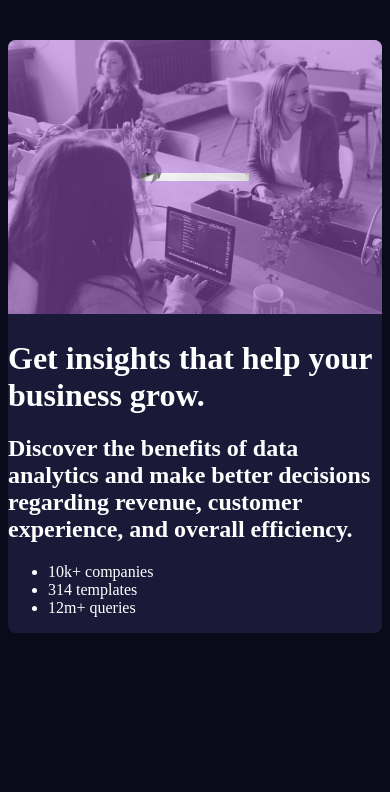
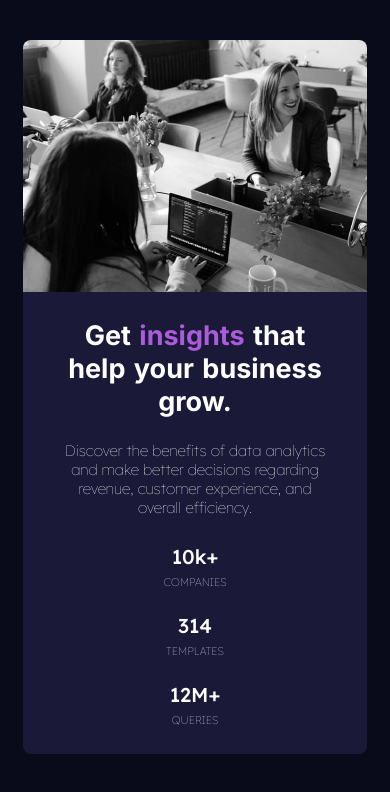
Before and after one commit to DictionaryFrancis/get-insight, a plain HTML site: page index.html in a window 390 px wide. Drawn offline with Linux system fonts and the light colour scheme.

Commit message:
Mobile layout done

```diff
--- a/css/style.css
+++ b/css/style.css
@@ -1,30 +1,76 @@
+/*----------VARIABLES--------*/
+:root{
+--very-dark-blue: hsl(233, 47%, 7%);
+--dark-blue: hsl(244, 38%, 16%);
+--violet: hsl(277, 64%, 61%)
+}
+
+/*----------GERAL LAYOUT--------*/
+
 body{
-    background: hsl(233, 47%, 7%);
+    background: var(--very-dark-blue);
     color: white;
+    font-size: 15px;
+    font-family: 'Lexend Deca', sans-serif;
 }
 .container{
     background: hsl(244, 38%, 16%);
     border-radius: 8px;
-    margin: 40px auto;
+    margin: 40px 15px;
 }
 .container-flex{
     display: flex;
     flex-direction: column;
 }
 
+/*----------MAIN--------*/
+
 .image{
     width: 100%;
     border-top-left-radius: 8px;
     border-top-right-radius: 8px;
-    /* opacity: 0.4; */
-    outline: 133px solid hsla(277, 64%, 61%, 0.5) !important;
-    outline-offset: -133px;
-    overflow: hidden;
-    position: relative;
 }
 
-/*----------MAIN--------*/
+main{
+    margin: auto 30px ;
+}
 
 h1{
+    font-family: 'Inter', sans-serif;
+    text-align: center;
+    margin: 23px 0px;
+    font-size: 27px;
+    word-spacing: 2px;
+}
+h1 span{
+    color: var(--violet);
+}
+h2{
+    font-size: 15px;
+    font-weight: 100;
+    text-align: center;
+    margin: 0px 5px;
+}
+ul{
+    list-style: none;
+    text-align: center;
+    padding: 0;
+}
+li{
+    padding: 12px;
+    font-size: 20px;
+    font-weight: 500;
+}
+li legend{
+    font-weight: 100;
+    padding-top: 6px;
+    font-size: 11px;
+    text-transform: uppercase;
+}
 
+@media (min-width:440px) {
+    .container-flex{
+        display: flex;
+        flex-direction: row-reverse;
+    }
 }
--- a/index.html
+++ b/index.html
@@ -4,6 +4,15 @@
 <head>
   <meta charset="UTF-8">
   <link rel="stylesheet" href="./css/style.css">
+  <link rel="preconnect" href="https://fonts.googleapis.com">
+  <link rel="preconnect" href="https://fonts.gstatic.com" crossorigin>
+  <link href="https://fonts.googleapis.com/css2?family=Inter:wght@100;200;300;400;500;600;700;800;900&display=swap"
+    rel="stylesheet">
+  <link rel="preconnect" href="https://fonts.googleapis.com">
+  <link rel="preconnect" href="https://fonts.gstatic.com" crossorigin>
+  <link
+    href="https://fonts.googleapis.com/css2?family=Lexend+Deca:wght@100;200;300;400;500;600;700;800;900&display=swap"
+    rel="stylesheet">
   <meta name="viewport" content="width=device-width, initial-scale=1.0">
   <!-- displays site properly based on user's device -->
 
@@ -20,17 +29,17 @@
       <img class="image" src="../get-insight/images/image-header-mobile.jpg"
         alt="people working in a workspace, laughing and concetrated">
     </div>
-    <main>
-      <h1> Get insights that help your business grow.</h1>
+    <main role="main">
+      <h1> Get <span> insights </span>that help your business grow.</h1>
 
       <h2> Discover the benefits of data analytics and make better decisions regarding revenue, customer
         experience, and overall efficiency.
       </h2>
 
       <ul>
-        <li>10k+ companies</li>
-        <li>314 templates</li>
-        <li>12m+ queries</li>
+        <li>10k+ <legend> companies</legend></li>
+        <li>314 <legend>templates</legend></li>
+        <li>12M+ <legend>queries</legend></li>
       </ul>
     </main>
   </div>
```
